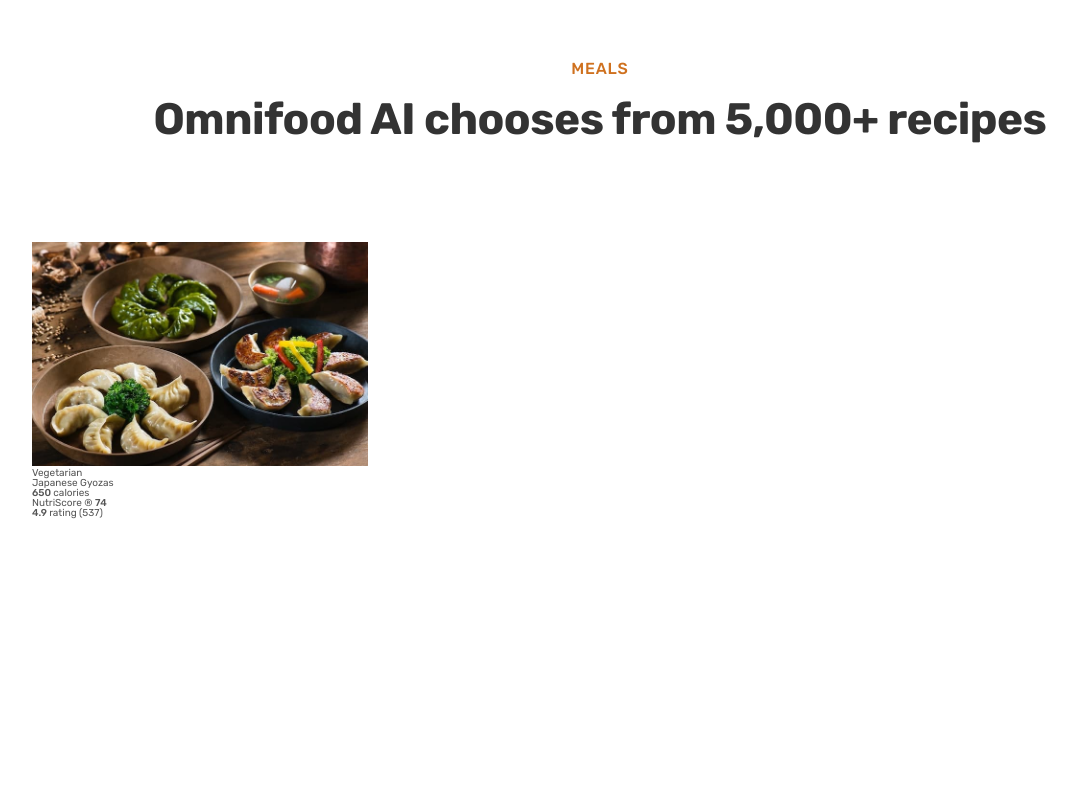
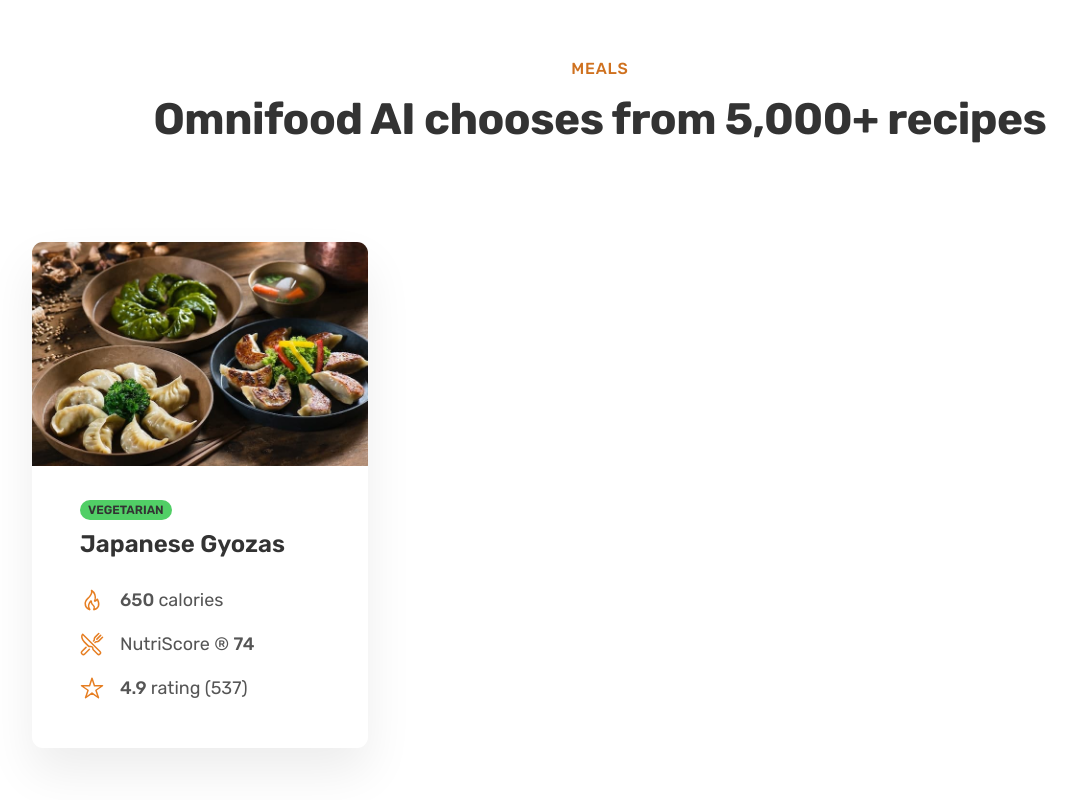
Before and after one commit to clovis-rosa/nextjs-omnifood-website, a Next.js app: page / in a window 1280 px wide. Shown: the part 2643-3443 px from the top of the page, without its empty margins (40-1117 px from the left). Built offline with nearby package versions, Linux system fonts and the light colour scheme.

Commit message:
Added Card component. Added new icons. Working on Meals section.

```diff
--- /dev/null
+++ b/src/components/Card.jsx
@@ -0,0 +1,133 @@
+import React from 'react'
+import styled from 'styled-components'
+import { IconFlame, IconStar, IconRestaurant } from '@/components/SvgFiles'
+
+export default function Card() {
+  return (
+    <>
+      <CardStyles className="meal">
+        <img
+          className="meal-img"
+          src="images/meals/meal-1.jpg"
+          alt="Japanese Gyozas"
+        />
+        <div className="meal_content">
+          <div className="meal_tags">
+            <span className="tag tag_vegetarian">Vegetarian</span>
+          </div>
+          <p className="meal_title">Japanese Gyozas</p>
+          <ul className="meal_attributes">
+            <li className="meal_attribute">
+              <div>
+                <IconFlame />
+              </div>
+              <span>
+                <strong>650 </strong>calories
+              </span>
+            </li>
+            <li className="meal_attribute">
+              <div>
+                <IconRestaurant />
+              </div>
+              <span>
+                NutriScore ® <strong>74</strong>
+              </span>
+            </li>
+            <li className="meal_attribute">
+              <div>
+                <IconStar />
+              </div>
+              <span>
+                <strong>4.9 </strong>
+                rating (537)
+              </span>
+            </li>
+          </ul>
+        </div>
+      </CardStyles>
+    </>
+  )
+}
+
+const CardStyles = styled.div`
+  box-shadow: 0 2.4rem 4.8rem rgba(0, 0, 0, 0.075);
+  border-radius: 11px;
+  overflow: hidden;
+  transition: all 0.4s;
+
+  &:hover {
+    transform: translateY(-1.2rem);
+    box-shadow: 0 3.2rem 6.4rem rgba(0, 0, 0, 0.06);
+  }
+
+  .meal_img {
+    width: 100%;
+  }
+
+  .meal_content {
+    padding: 3.2rem 4.8rem 4.8rem 4.8rem;
+
+    @media (max-width: 59em) {
+      padding: 2.4rem 3.2rem 3.2rem 3.2rem;
+    }
+
+    .meal_tags {
+      margin-bottom: 1.2rem;
+      display: flex;
+      gap: 0.4rem;
+
+      .tag {
+        display: inline-block;
+        padding: 0.4rem 0.8rem;
+        font-size: 1.2rem;
+        text-transform: uppercase;
+        color: #333;
+        border-radius: 100px;
+        font-weight: 600;
+      }
+
+      .tag_vegetarian {
+        background-color: #51cf66;
+      }
+
+      .tag_paleo {
+        background-color: #ffd43b;
+      }
+    }
+
+    .meal_title {
+      font-size: 2.4rem;
+      color: #333;
+      font-weight: 600;
+      margin-bottom: 3.2rem;
+    }
+
+    .meal_attributes {
+      list-style: none;
+      display: flex;
+      flex-direction: column;
+      gap: 2rem;
+
+      .meal_attribute {
+        font-size: 1.8rem;
+        display: flex;
+        align-items: center;
+        gap: 1.6rem;
+
+        div {
+          display: block;
+          height: 2.4rem;
+          width: 2.4rem;
+          color: #e67e22;
+
+          svg {
+            display: block;
+            height: 100%;
+            width: 100%;
+            stroke: currentColor;
+          }
+        }
+      }
+    }
+  }
+`
--- a/src/components/Meals.jsx
+++ b/src/components/Meals.jsx
@@ -1,5 +1,6 @@
 import React from 'react'
 import styled from 'styled-components'
+import Card from './Card'
 
 export default function Meals() {
   return (
@@ -10,37 +11,7 @@ export default function Meals() {
           <H2>Omnifood AI chooses from 5,000+ recipes</H2>
         </Container>
         <ContainerGrid>
-          <div className="meal">
-            <img
-              className="meal-img"
-              src="images/meals/meal-1.jpg"
-              alt="Japanese Gyozas"
-            />
-            <div className="meal_content">
-              <div className="meal_tags">
-                <span className="tag_vegetarian">Vegetarian</span>
-              </div>
-              <p className="meal_title">Japanese Gyozas</p>
-              <ul clasNames="meal_attributes">
-                <li className="meal_attribute">
-                  <span>
-                    <strong>650 </strong>calories
-                  </span>
-                </li>
-                <li className="meal_attribute">
-                  <span>
-                    NutriScore ® <strong>74</strong>
-                  </span>
-                </li>
-                <li className="meal_attribute">
-                  <span>
-                    <strong>4.9 </strong>
-                    rating (537)
-                  </span>
-                </li>
-              </ul>
-            </div>
-          </div>
+          <Card />
         </ContainerGrid>
       </MealsSectionStyles>
     </>
--- a/src/components/SvgFiles.jsx
+++ b/src/components/SvgFiles.jsx
@@ -33,3 +33,68 @@ export const MobileMenuClose = () => {
     </svg>
   )
 }
+
+export const IconFlame = () => {
+  return (
+    <svg
+      stroke="currentColor"
+      fill="currentColor"
+      strokeWidth="0"
+      viewBox="0 0 16 16"
+      height="1em"
+      width="1em"
+      xmlns="http://www.w3.org/2000/svg"
+    >
+      <path d="M9.13 15l-.53-.77a1.85 1.85 0 0 0-.28-2.54 3.51 3.51 0 0 1-1.19-2c-1.56 2.23-.75 3.46 0 4.55l-.55.76A4.4 4.4 0 0 1 3 10.46S2.79 8.3 5.28 6.19c0 0 2.82-2.61 1.84-4.54L7.83 1a6.57 6.57 0 0 1 2.61 6.94 2.57 2.57 0 0 0 .56-.81l.87-.07c.07.12 1.84 2.93.89 5.3A4.72 4.72 0 0 1 9.13 15zm-2-6.95l.87.39a3 3 0 0 0 .92 2.48 2.64 2.64 0 0 1 1 2.8A3.241 3.241 0 0 0 11.8 12a4.87 4.87 0 0 0-.41-3.63 1.85 1.85 0 0 1-1.84.86l-.35-.68a5.31 5.31 0 0 0-.89-5.8C8.17 4.87 6 6.83 5.93 6.94 3.86 8.7 4 10.33 4 10.4a3.47 3.47 0 0 0 1.59 3.14C5 12.14 5 10.46 7.16 8.05h-.03z"></path>
+    </svg>
+  )
+}
+
+export const IconRestaurant = () => {
+  return (
+    <svg
+      stroke="currentColor"
+      fill="currentColor"
+      strokeWidth="0"
+      viewBox="0 0 512 512"
+      height="1em"
+      width="1em"
+      xmlns="http://www.w3.org/2000/svg"
+    >
+      <path
+        fill="none"
+        strokeLinejoin="round"
+        strokeWidth="32"
+        d="M57.49 47.74l368.43 368.43a37.28 37.28 0 010 52.72h0a37.29 37.29 0 01-52.72 0l-90-91.55a32 32 0 01-9.2-22.43v-5.53a32 32 0 00-9.52-22.78l-11.62-10.73a32 32 0 00-29.8-7.44h0a48.53 48.53 0 01-46.56-12.63l-85.43-85.44C40.39 159.68 21.74 83.15 57.49 47.74z"
+      ></path>
+      <path
+        fill="none"
+        strokeLinecap="round"
+        strokeLinejoin="round"
+        strokeWidth="32"
+        d="M400 32l-77.25 77.25A64 64 0 00304 154.51v14.86a16 16 0 01-4.69 11.32L288 192m32 32l11.31-11.31a16 16 0 0111.32-4.69h14.86a64 64 0 0045.26-18.75L480 112m-40-40l-80 80M200 368l-99.72 100.28a40 40 0 01-56.56 0h0a40 40 0 010-56.56L128 328"
+      ></path>
+    </svg>
+  )
+}
+
+export const IconStar = () => {
+  return (
+    <svg
+      stroke="currentColor"
+      fill="currentColor"
+      strokeWidth="0"
+      viewBox="0 0 512 512"
+      height="1em"
+      width="1em"
+      xmlns="http://www.w3.org/2000/svg"
+    >
+      <path
+        fill="none"
+        strokeLinejoin="round"
+        strokeWidth="32"
+        d="M480 208H308L256 48l-52 160H32l140 96-54 160 138-100 138 100-54-160z"
+      ></path>
+    </svg>
+  )
+}
```
